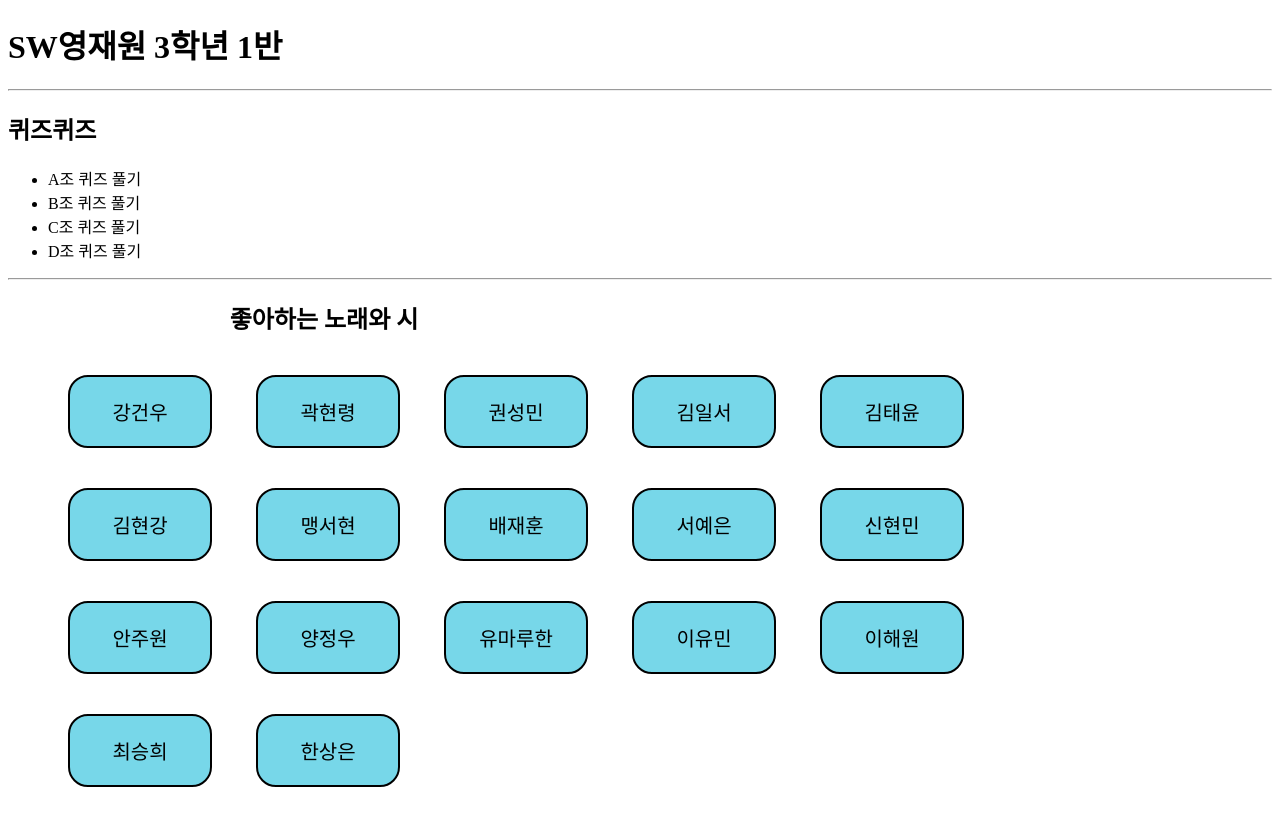
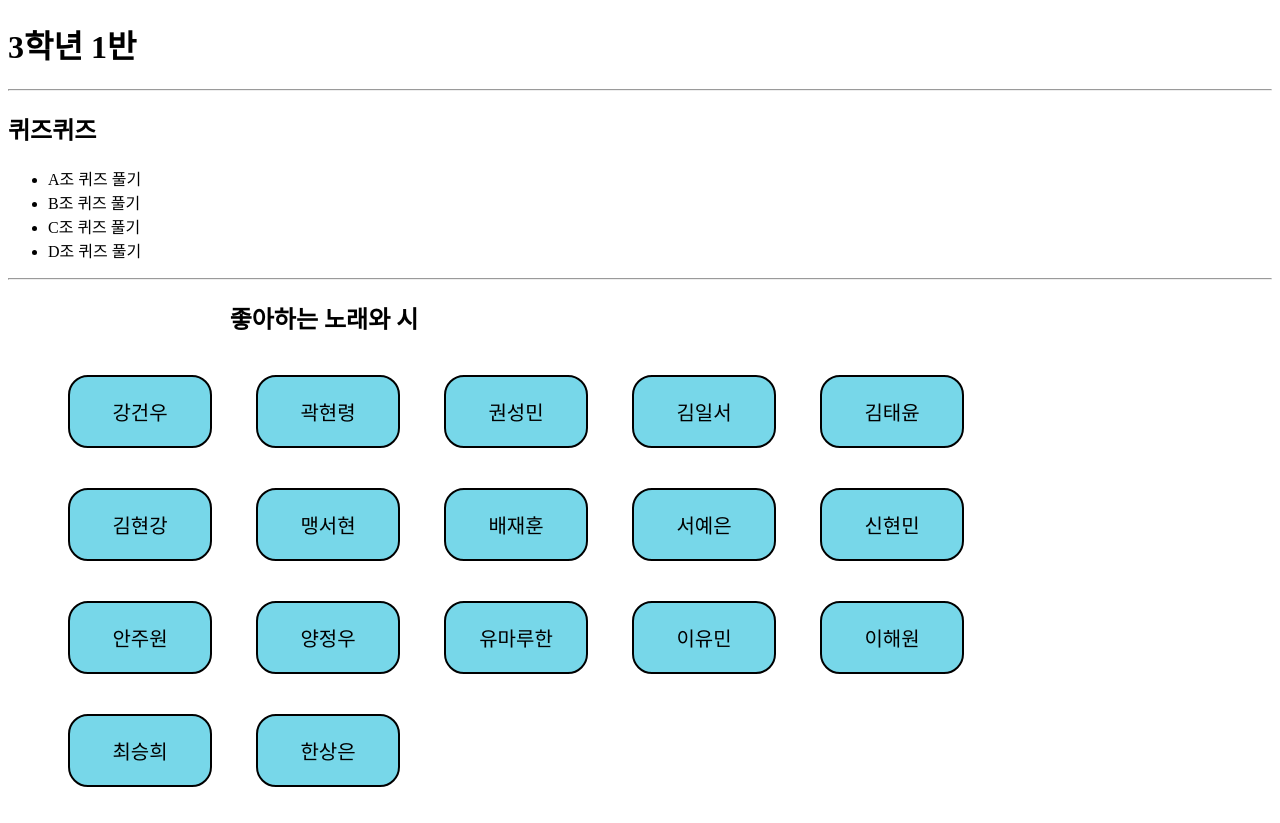
Before and after one commit to yessol/web_pg_html5, a plain HTML site: page index.html in a window 1280 px wide. Drawn offline with Linux system fonts and the light colour scheme.

Commit message:
Update index.html

```diff
--- a/index.html
+++ b/index.html
@@ -4,7 +4,7 @@
     <link rel="preconnect" href="https://fonts.gstatic.com">
     <link href="https://fonts.googleapis.com/css2?family=Do+Hyeon&family=Noto+Serif+KR:wght@200&display=swap" rel="stylesheet">
     <meta charset="utf-8">
-    <title>SW영재원 3학년 1반</title>
+    <title>3학년 1반</title>
   </head>
   <style media="screen">
     body { font-family: 'Do Hyeon', sans-serif;
@@ -30,7 +30,7 @@
     }
   </style>
   <body>
-    <h1>SW영재원 3학년 1반</h1>
+    <h1>3학년 1반</h1>
     <hr>
     <h2>퀴즈퀴즈</h2>
     <ul>
```
